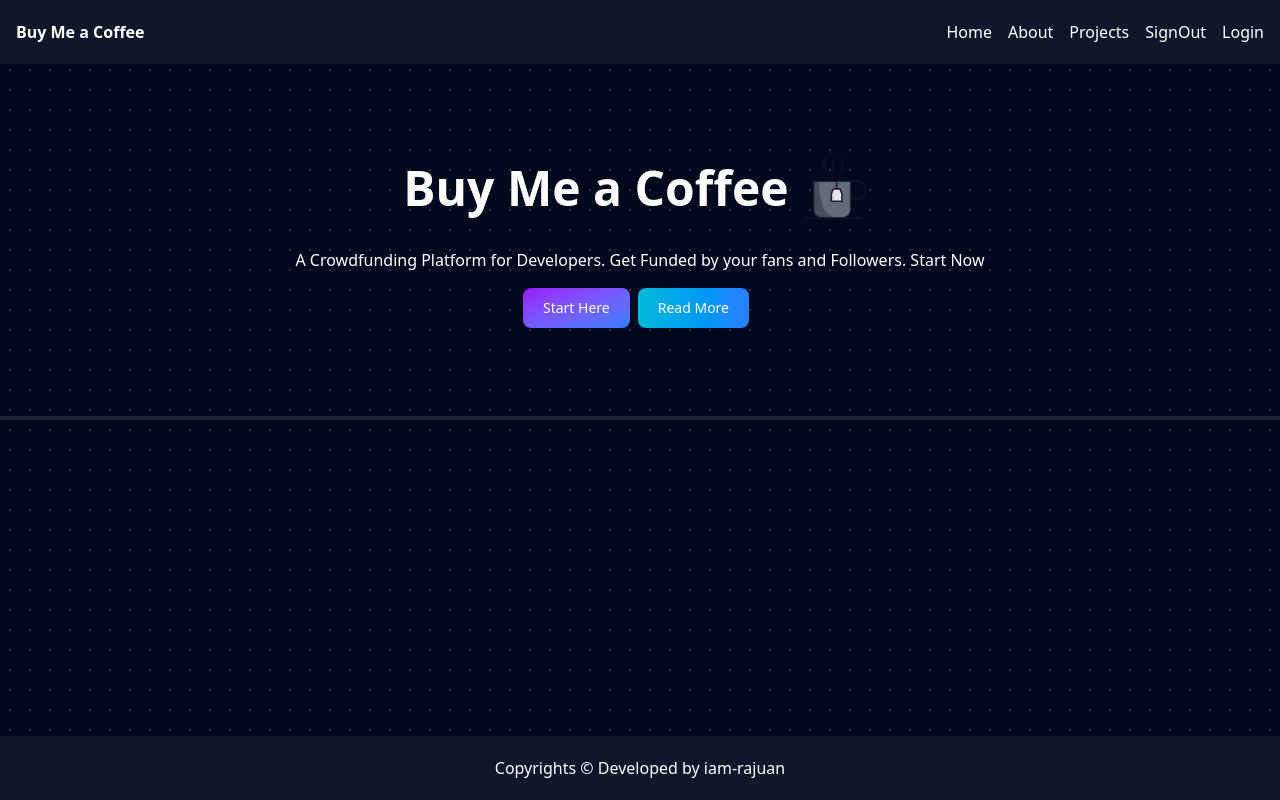
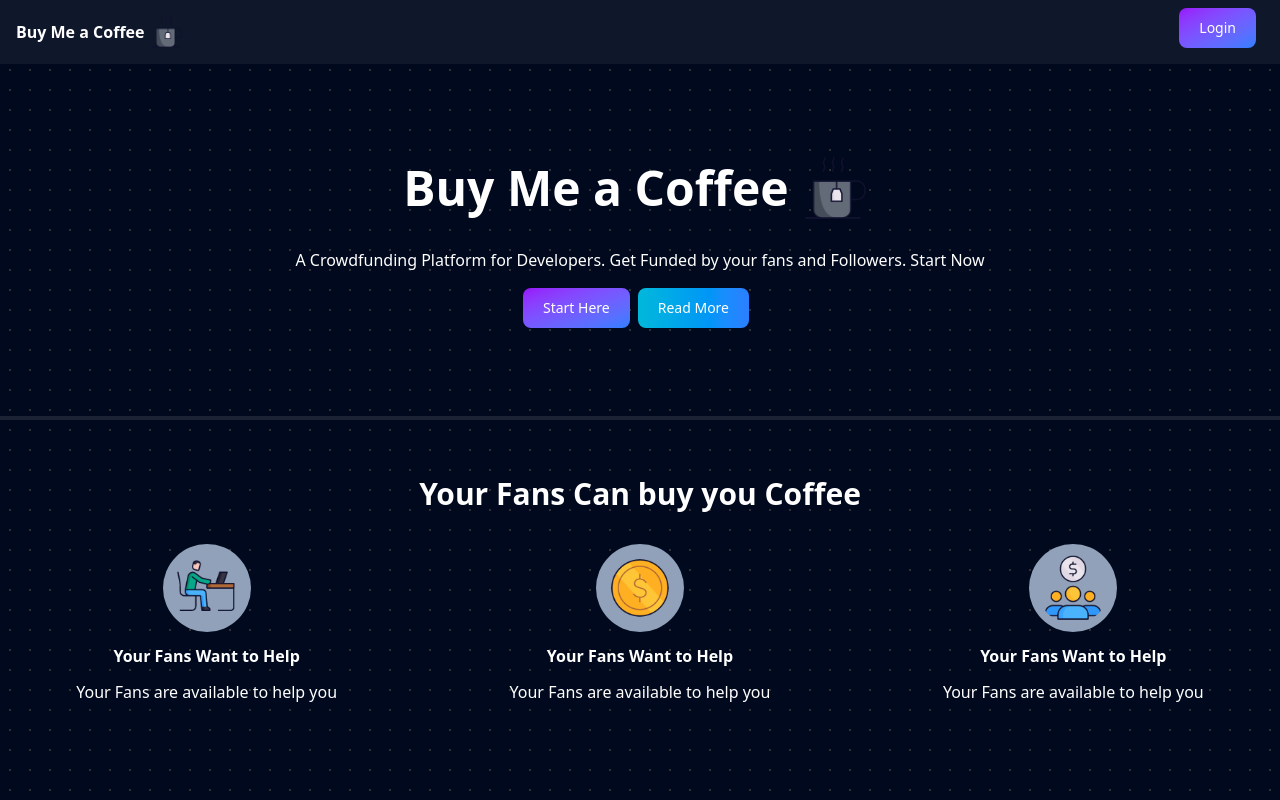
Before and after one commit to iam-rajuan/buy-me-a-coffee, a Next.js app: page / in a window 1280 px wide. Shown: the top 800 px of the page. Built offline with nearby package versions, Linux system fonts and the light colour scheme.

Commit message:
home-page

```diff
--- /dev/null
+++ b/app/login/page.js
@@ -0,0 +1,11 @@
+import React from 'react'
+
+const page = () => {
+  return (
+    <div>
+      <h2 className='text-white text-3xl'>Get Login to Support by Your fans</h2>
+    </div>
+  )
+}
+
+export default page
--- a/app/page.js
+++ b/app/page.js
@@ -4,25 +4,62 @@ export default function Home() {
   return (
     <>
       <div className="text-white flex flex-col items-center h-[44vh] justify-center gap-4">
-      <div className="font-bold text-5xl flex items-center">Buy Me a Coffee <span><img width={88} src="/tea.gif" alt="" /></span></div>
-      <p>A Crowdfunding Platform for Developers. Get Funded by your fans and Followers. Start Now</p>
+        <div className="font-bold text-5xl flex items-center">
+          Buy Me a Coffee
+          <span>
+            <img width={88} src="/tea.gif" alt="" />
+          </span>
+        </div>
+        <p>
+          A Crowdfunding Platform for Developers. Get Funded by your fans and
+          Followers. Start Now
+        </p>
         <div>
-
           <button
             type="button"
-        class="text-white bg-gradient-to-br from-purple-600 to-blue-500 hover:bg-gradient-to-bl focus:ring-4 focus:outline-none focus:ring-blue-300 dark:focus:ring-blue-800 font-medium rounded-lg text-sm px-5 py-2.5 text-center me-2 mb-2"
+            className="text-white bg-gradient-to-br from-purple-600 to-blue-500 hover:bg-gradient-to-bl focus:ring-4 focus:outline-none focus:ring-blue-300 dark:focus:ring-blue-800 font-medium rounded-lg text-sm px-5 py-2.5 text-center me-2 mb-2"
           >
             Start Here
           </button>
           <button
             type="button"
-        class="text-white bg-gradient-to-r from-cyan-500 to-blue-500 hover:bg-gradient-to-bl focus:ring-4 focus:outline-none focus:ring-cyan-300 dark:focus:ring-cyan-800 font-medium rounded-lg text-sm px-5 py-2.5 text-center me-2 mb-2"
+            className="text-white bg-gradient-to-r from-cyan-500 to-blue-500 hover:bg-gradient-to-bl focus:ring-4 focus:outline-none focus:ring-cyan-300 dark:focus:ring-cyan-800 font-medium rounded-lg text-sm px-5 py-2.5 text-center me-2 mb-2"
           >
             Read More
           </button>
         </div>
       </div>
+
+
       <div className="bg-white h-1 opacity-10"></div>
+      <div className="container text-white mx-auto pb-32 pt-14">
+        <h2 className="text-3xl font-bold text-center mb-8 ">Your Fans Can buy you Coffee</h2>
+        <div className="flex justify-around gap-5 ">
+          <div className="item space-y-3 flex flex-col justify-center items-center ">
+          <img className="bg-slate-400 rounded-full text-black p-2" width={88} src="man.gif" alt="" />
+          <p className="font-bold">Your Fans Want to Help</p>
+          <p className="text-center">Your Fans are available to help you</p>
+          </div>
+          <div className="item space-y-3 flex flex-col justify-center items-center ">
+          <img className="bg-slate-400 rounded-full text-black p-2" width={88} src="coin.gif" alt="" />
+          <p className="font-bold">Your Fans Want to Help</p>
+          <p className="text-center">Your Fans are available to help you</p>
+          </div>
+          <div className="item space-y-3 flex flex-col justify-center items-center ">
+          <img className="bg-slate-400 rounded-full text-black p-2" width={88} src="group.gif" alt="" />
+          <p className="font-bold">Your Fans Want to Help</p>
+          <p className="text-center">Your Fans are available to help you</p>
+          </div>
+        </div>
+      </div>
+
+      <div className="bg-white h-1 opacity-10"></div>
+      <div className="container text-white mx-auto pb-32 pt-14 flex flex-col items-center justify-center">
+        <h2 className="text-3xl font-bold text-center mb-8 ">Learn More about Us</h2>
+       <iframe width="560" height="315" src="https://www.youtube.com/embed/yoCehH1lnqY?si=bmiiERA0Kwtb5q3N" title="YouTube video player" frameborder="0" allow="accelerometer; autoplay; clipboard-write; encrypted-media; gyroscope; picture-in-picture; web-share" referrerpolicy="strict-origin-when-cross-origin" allowfullscreen></iframe>
+
+      </div>
+
     </>
   );
 }
--- a/components/Navbar.js
+++ b/components/Navbar.js
@@ -1,19 +1,32 @@
-import React from 'react'
+import React from "react";
+import Link from "next/link";
 
 const Navbar = () => {
   return (
-    <nav className='flex justify-between bg-slate-900 text-white items-center px-4 h-16'>
-      <div className="font-bold">Buy Me a Coffee</div>
+    <nav className="flex justify-between bg-slate-900 text-white items-center px-4 h-16">
+      <div className="font-bold flex items-center justify-center">
+        <span>Buy Me a Coffee</span>
+        <img width={44} src="/tea.gif" alt="" />
+      </div>
 
-        <ul className='flex gap-4'>
+      {/* <ul className='flex gap-4'>
             <li>Home</li>
             <li>About</li>
             <li>Projects</li>
             <li>SignOut</li>
             <li>Login</li>
-        </ul>
+        </ul> */}
+      <div>
+        <Link href={"/login"}>
+          <button
+            type="button"
+            className="cursor-pointer text-white bg-gradient-to-br from-purple-600 to-blue-500 hover:bg-gradient-to-bl focus:ring-4 focus:outline-none focus:ring-blue-300 dark:focus:ring-blue-800 font-medium rounded-lg text-sm px-5 py-2.5 text-center me-2 mb-2"
+          >
+            Login
+          </button></Link>
+      </div>
     </nav>
-  )
-}
+  );
+};
 
-export default Navbar
+export default Navbar;
```
Lines whose indentation alone changed are shown as unchanged.
